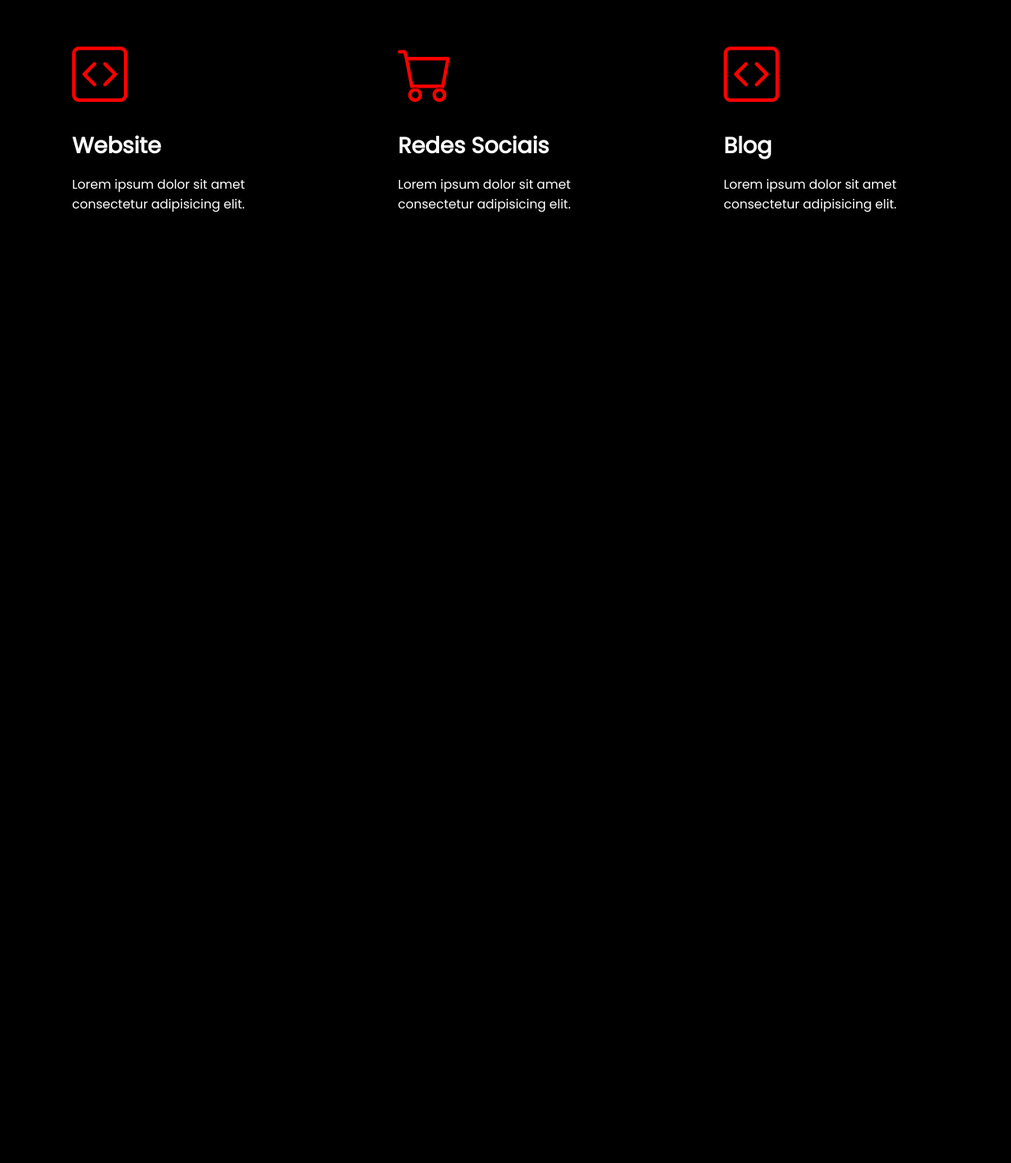
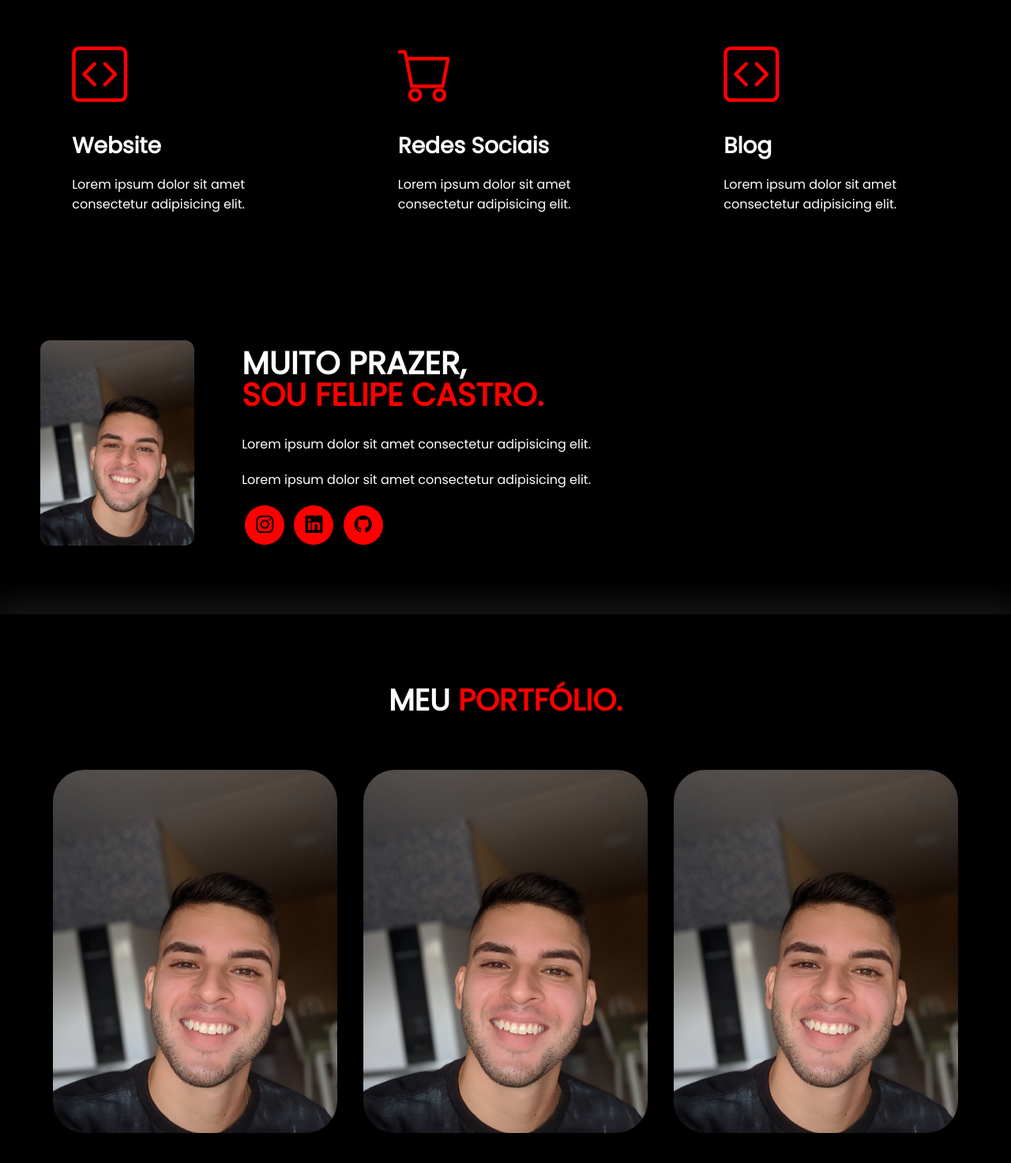
Before and after one commit to lfelipecastro/Portfolio, a plain HTML site: page index.html in a window 1280 px wide. Shown: the part 683-2156 px from the top of the page at 79% size. Before the commit the page ends 1034 px from the top, so only its background shows below. Drawn offline with nearby package versions, Linux system fonts and the light colour scheme.

Commit message:
Portfolio quase finalizado

```diff
--- a/index.html
+++ b/index.html
@@ -77,6 +77,43 @@
                 </div><!--flex-->
             </div><!--interface-->
         </section><!--especialidades-->
+
+        <section class="sobre">
+            <div class="interface">
+                <div class="flex">
+                    <div class="img-sobre">
+                        <img id="minha-foto" src="images/foto.jpeg" alt="Minha foto">
+                    </div><!--img-sobre-->
+                    <div class="txt-sobre">
+                        <h2>MUITO PRAZER, <span>SOU FELIPE CASTRO.</span></h2>
+                        <p>Lorem ipsum dolor sit amet consectetur adipisicing elit.</p>
+                        <p>Lorem ipsum dolor sit amet consectetur adipisicing elit.</p>
+                        <div class="btn-social">
+                            <a href="https://www.instagram.com/felipecaslb"><button><i class="bi bi-instagram"></i></button></a>
+                            <a href="https://www.linkedin.com/in/lfelipecastro"><button><i class="bi bi-linkedin"></i></button></a>
+                            <a href="https://github.com/lfelipecastro"><button><i class="bi bi-github"></i></button></a>
+                        </div>
+                    </div>
+                </div><!--flex-->
+            </div><!--interface-->
+        </section><!--sobre-->
+
+        <section class="portfolio">
+            <div class="interface">
+                <h2 class="titulo">MEU <span>PORTFÓLIO.</span></h2>
+                <div class="flex">
+                    <div class="img-port" style="background-image: url(images/foto.jpeg);">
+                        <div class="overlay">Projeto 1</div>
+                    </div>
+                    <div class="img-port" style="background-image: url(images/foto.jpeg);">
+                        <div class="overlay">Projeto 2</div>
+                    </div>
+                    <div class="img-port" style="background-image: url(images/foto.jpeg);">
+                        <div class="overlay">Projeto 3</div>
+                    </div>
+                </div><!--flex-->
+            </div><!--interface-->
+        </section><!--portfolio-->
     </main>
 
 </body>
--- a/style.css
+++ b/style.css
@@ -36,11 +36,6 @@ body{
     transition: .2s;
 }
 
-.btn-contato button:hover{
-    box-shadow: 0px 0px 8px #ff0000b2;
-    transform: scale(1.05);
-}
-
 h2.titulo{
     color: #fff;
     font-size: 38px;
@@ -49,6 +44,11 @@ h2.titulo{
 
 h2.titulo span{
     color: red;
+}
+
+button:hover{
+    box-shadow: 0px 0px 8px #ff0000b2;
+    transform: scale(1.05);
 }
 
 /* ESTILO DO CABEÇALHO */
@@ -154,3 +154,99 @@ section.especialidades .flex{
     font-size: 28px;
     margin: 15px 0;
 }
+
+/* ESTILO DO SOBRE MIM */
+section.sobre{
+    padding: 80px 4%;
+}
+
+.sobre #minha-foto{
+    width: 195px;
+    height: 260px;
+    border-radius: 12px;
+}
+
+section.sobre .flex{
+    align-items: center;
+    gap: 60px;
+}
+
+.sobre .txt-sobre{
+    color: #fff;
+}
+
+.sobre .txt-sobre h2{
+    font-size: 40px;
+    line-height: 40px;
+    margin-bottom: 30px;
+}
+
+.sobre .txt-sobre h2 span{
+    color: red;
+    display: block;
+}
+
+.sobre .txt-sobre p{
+    margin: 20px 0;
+    text-align: justify;
+}
+
+.sobre .txt-sobre .btn-social button{
+    width: 50px;
+    height: 50px;
+    border-radius: 50%;
+    border: 0;
+    background-color: red;
+    font-size: 22px;
+    cursor: pointer;
+    margin: 0 4px;
+    transition: .2s;
+}
+
+/* ESTILO DO PORTFÓLIO*/
+section.portfolio{
+    padding: 80px 4%;
+    box-shadow: 0 0 40px 10px #ffffff1c;
+}
+
+section.portfolio .flex{
+    justify-content: space-around;
+    margin-top: 60px;
+}
+
+.img-port{
+    width: 360px;
+    height: 460px;
+    background-size: cover;
+    background-position: 100% 0%;
+    transition: 8s;
+    cursor: pointer;
+    border-radius: 40px;
+    position: relative;
+}
+
+.img-port:hover{
+    background-position: 100% 100%;
+}
+
+.overlay{
+    position: absolute;
+    top: 0;
+    left: 0;
+    width: 100%;
+    height: 100%;
+    background-color: rgba(0, 0, 0, 0.678);
+    border-radius: 40px;
+    display: flex;
+    align-items: center;
+    justify-content: center;
+    font-size: 24px;
+    font-weight: 600;
+    color: #fff;
+    opacity: 0;
+    transition: .5s;
+}
+
+.overlay:hover{
+    opacity: 1;
+}
```
Also changed, not shown: images/foto.jpeg (added).
